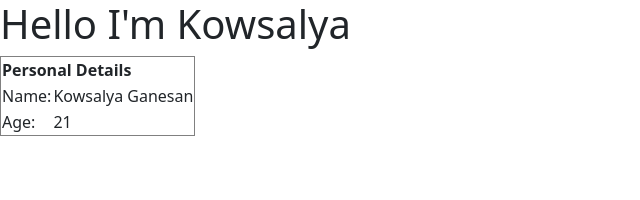
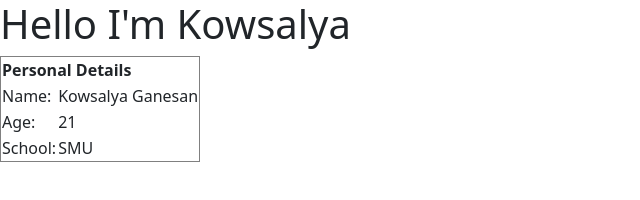
Before and after one commit to iamkowsalya/iamkowsalya.github.io, a plain HTML site: page index.html in a window 1280 px wide. Shown: the whole page, without its empty margins (0-640 px from the left). Drawn offline with nearby package versions, Linux system fonts and the light colour scheme.

Commit message:
Update index.html

```diff
--- a/index.html
+++ b/index.html
@@ -15,6 +15,7 @@
       }
 
     </style>
+
     <title>Card!</title>
   </head>
 
@@ -28,4 +29,8 @@
   <tr><td>Age:</td>
       <td>21</td>
   </tr>
+    <tr><td>School:</td>
+      <td>SMU</td>
+  </tr>
 </table>
+  </body>
```
